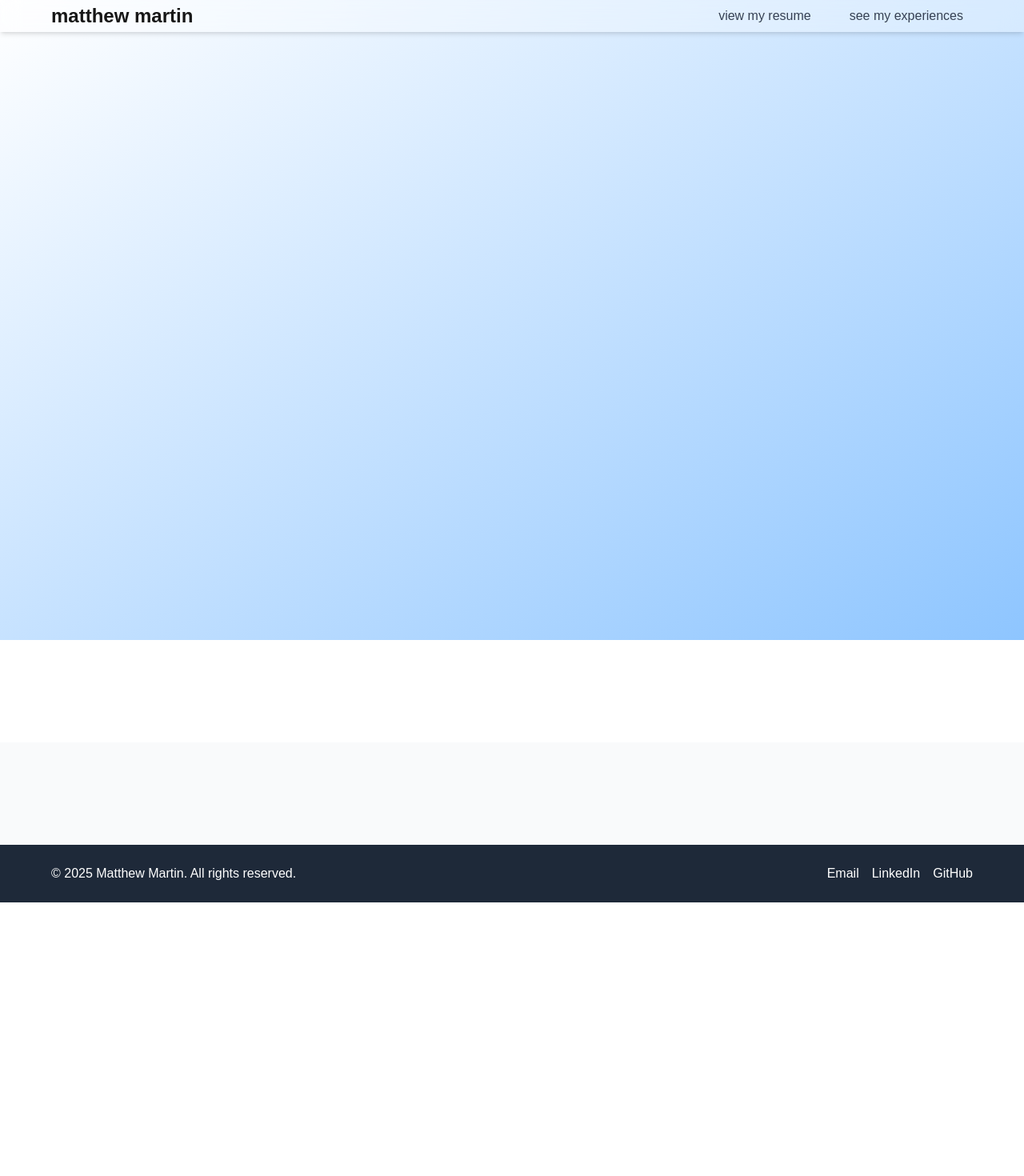
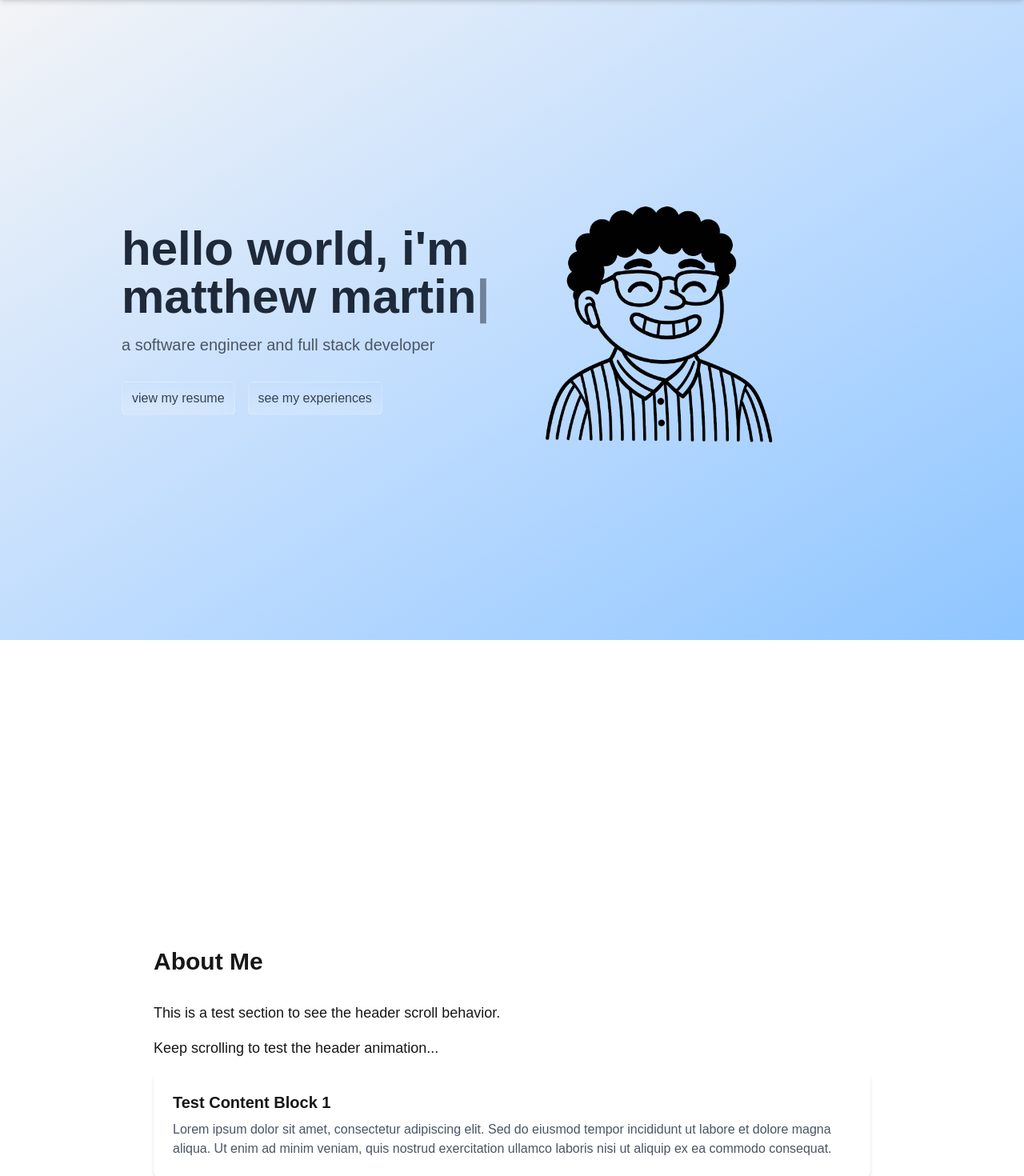
Before and after one commit to novaticstar/resume, a Next.js app: page / in a window 1280 px wide. Shown: the top 1470 px of the page at 80% size. Before the commit the page ends 1128 px from the top, so only its background shows below. Built offline with nearby package versions, Linux system fonts and the light colour scheme.

Commit message:
Add Tailwind CSS configuration with custom theme and animations
- Set up Tailwind CSS configuration file.
- Define content paths for purging unused styles.
- Extend theme with custom font family, colors, and animations.
- Implement typewriter and blink animations using keyframes.

```diff
--- a/src/app/page.tsx
+++ b/src/app/page.tsx
@@ -10,12 +10,42 @@ export default function Home() {
       {/* Main Content */}
       <Hero />
       <main className="flex-grow">
-        <section id="about" className="py-16 px-4">
-          {/* About content */}
+        <section id="about" className="py-96 px-4 min-h-screen">
+          <div className="max-w-4xl mx-auto">
+            <h2 className="text-3xl font-bold mb-8">About Me</h2>
+            <p className="text-lg mb-4">This is a test section to see the header scroll behavior.</p>
+            <p className="text-lg mb-4">Keep scrolling to test the header animation...</p>
+            <div className="space-y-8">
+              {Array.from({ length: 20 }, (_, i) => (
+                <div key={i} className="p-6 bg-white rounded-lg shadow-md">
+                  <h3 className="text-xl font-semibold mb-2">Test Content Block {i + 1}</h3>
+                  <p className="text-gray-600">
+                    Lorem ipsum dolor sit amet, consectetur adipiscing elit. Sed do eiusmod tempor
+                    incididunt ut labore et dolore magna aliqua. Ut enim ad minim veniam, quis
+                    nostrud exercitation ullamco laboris nisi ut aliquip ex ea commodo consequat.
+                  </p>
+                </div>
+              ))}
+            </div>
+          </div>
         </section>
 
-        <section id="experience" className="py-16 px-4 bg-gray-50">
-          {/* Experience content */}
+        <section id="experience" className="py-96 px-4 bg-gray-50 min-h-screen">
+          <div className="max-w-4xl mx-auto">
+            <h2 className="text-3xl font-bold mb-8">Experience</h2>
+            <div className="space-y-8">
+              {Array.from({ length: 15 }, (_, i) => (
+                <div key={i} className="p-6 bg-white rounded-lg shadow-md">
+                  <h3 className="text-xl font-semibold mb-2">Job Experience {i + 1}</h3>
+                  <p className="text-gray-600 mb-2">Company Name | 2023-2024</p>
+                  <p className="text-gray-600">
+                    Detailed description of responsibilities and achievements in this role.
+                    More content to make the page longer for testing scroll behavior.
+                  </p>
+                </div>
+              ))}
+            </div>
+          </div>
         </section>
 
         {/* Add more sections as needed */}
--- a/src/components/Header.tsx
+++ b/src/components/Header.tsx
@@ -1,8 +1,31 @@
+"use client";
+import { useState, useEffect } from 'react';
+
 export default function Header() {
+  const [isVisible, setIsVisible] = useState(false);
+
+  useEffect(() => {
+    const handleScroll = () => {
+      // Show header after scrolling past hero section (100vh)
+      const heroHeight = window.innerHeight;
+      setIsVisible(window.scrollY > heroHeight * 0.8); // Show at 80% of hero height
+    };
+
+    window.addEventListener('scroll', handleScroll);
+    return () => window.removeEventListener('scroll', handleScroll);
+  }, []);
+
   return (
-    <header className="fixed top-0 left-0 w-full z-50 bg-white/30 backdrop-blur-md shadow-md">
-      <nav className="max-w-6xl mx-auto flex justify-between items-center">
-        <h1 className="text-2xl font-bold text-grey-700">matthew martin</h1>
+    <header className={`fixed top-0 left-0 w-full z-50 bg-white/30 backdrop-blur-md shadow-md transition-transform duration-300 ${
+      isVisible ? 'translate-y-0' : '-translate-y-full'
+    }`}>
+      <nav className="max-w-6xl mx-auto flex justify-between items-center p-4">
+        <div className="flex flex-col">
+          <h1 className="text-2xl font-bold text-gray-700">matthew martin</h1>
+          <div className="flex items-center gap-2 mt-1">
+            <span className="text-sm text-gray-600 font-medium">software engineer</span>
+          </div>
+        </div>
         <div className="hidden md:flex space-x-6">
           <a href="#about" className="text-gray-700 hover:text-blue-600 hover:scale-110 hover:shadow-lg hover:shadow-blue-500/50 px-3 py-2 rounded-md transition-all duration-300">view my resume</a>
           <a href="#experience" className="text-gray-700 hover:text-blue-600 hover:scale-110 hover:shadow-lg hover:shadow-blue-500/50 px-3 py-2 rounded-md transition-all duration-300">see my experiences</a>
--- a/src/components/Hero.tsx
+++ b/src/components/Hero.tsx
@@ -1,8 +1,56 @@
-// import {}
+"use client";
+import Image from 'next/image';
+import { useState, useEffect } from 'react';
 
 export default function Hero() {
+  const [displayText, setDisplayText] = useState('');
+  const [currentIndex, setCurrentIndex] = useState(0);
+  const fullText = "hello world, i'm matthew martin";
+
+  useEffect(() => {
+    if (currentIndex < fullText.length) {
+      const timeout = setTimeout(() => {
+        setDisplayText(prev => prev + fullText[currentIndex]);
+        setCurrentIndex(prev => prev + 1);
+      }, 100); // Adjust speed here (lower = faster)
+
+      return () => clearTimeout(timeout);
+    }
+  }, [currentIndex, fullText]);
+
   return (
-    <section className="flex items-center justify-center h-screen bg-gradient-to-br from-white-800 to-blue-300">
+    <section className="flex items-center justify-center h-screen bg-gradient-to-br from-gray-100 to-blue-300">
+        <div className="text-center max-w-5xl p-6">
+            <div className="max-w-6xl mx-auto grid grid-cols-1 lg:grid-cols-2 gap-12 items-center">
+                <div>
+                    <h1 className="text-4xl md:text-6xl font-bold text-gray-800 mb-4 text-left">
+                        {displayText}
+                        <span className="animate-pulse">|</span>
+                    </h1>
+                    <p className="text-lg md:text-xl text-gray-600 mb-8 text-left">
+                        a software engineer and full stack developer
+                    </p>
+                    <div className="flex justify-left space-x-4">
+                        <a href="#about" className="text-gray-700 bg-gradient-to-b from-transparent to-white/20 backdrop-blur-lg border border-white/20 hover:text-blue-600 hover:scale-110 hover:shadow-lg hover:shadow-blue-500/50 px-3 py-2 rounded-md transition-all duration-300">
+                        view my resume
+                        </a>
+                        <a href="#experience" className="text-gray-700 bg-gradient-to-b from-transparent to-white/20 backdrop-blur-lg border border-white/20 hover:text-blue-600 hover:scale-110 hover:shadow-lg hover:shadow-blue-500/50 px-3 py-2 rounded-md transition-all duration-300">
+                        see my experiences
+                        </a>
+                    </div>
+                </div>
+                <div>
+                    <Image
+                        src="/images/placeholder_img.png"
+                        alt="Matthew Martin - Placeholder"
+                        width={320}
+                        height={320}
+                        className=""
+                        priority
+                    />
+                </div>
+            </div>
+        </div>
     </section>
   );
 }
--- /dev/null
+++ b/tailwind.config.js
@@ -0,0 +1,48 @@
+/** @type {import('tailwindcss').Config} */
+module.exports = {
+  content: [
+    "./src/pages/**/*.{js,ts,jsx,tsx,mdx}",
+    "./src/components/**/*.{js,ts,jsx,tsx,mdx}",
+    "./src/app/**/*.{js,ts,jsx,tsx,mdx}",
+  ],
+  theme: {
+    extend: {
+      fontFamily: {
+        sans: ['Inter', 'Segoe UI', 'Arial', 'sans-serif'],
+      },
+      colors: {
+        background: "var(--background)",
+        foreground: "var(--foreground)",
+      },
+      animation: {
+        typewriter: 'typewriter 2s steps(11) forwards',
+        caret: 'typewriter 2s steps(11) forwards, blink 1s steps(11) infinite 2s',
+      },
+      keyframes: {
+        typewriter: {
+          to: {
+            left: '100%',
+          },
+        },
+        blink: {
+          '0%': {
+            opacity: '0',
+          },
+          '0.1%': {
+            opacity: '1',
+          },
+          '50%': {
+            opacity: '1',
+          },
+          '50.1%': {
+            opacity: '0',
+          },
+          '100%': {
+            opacity: '0',
+          },
+        },
+      },
+    },
+  },
+  plugins: [],
+}
```
Also changed, not shown: public/images/placeholder_img.png (added).
